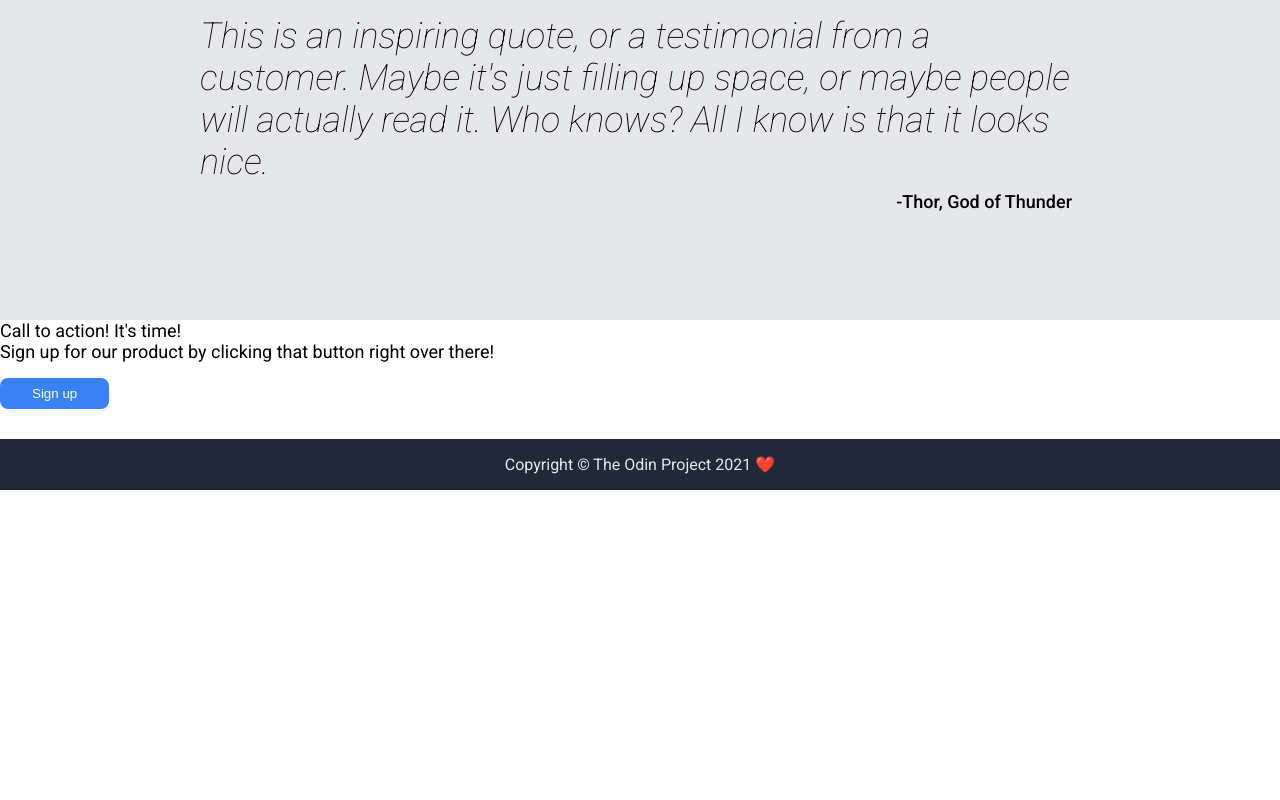
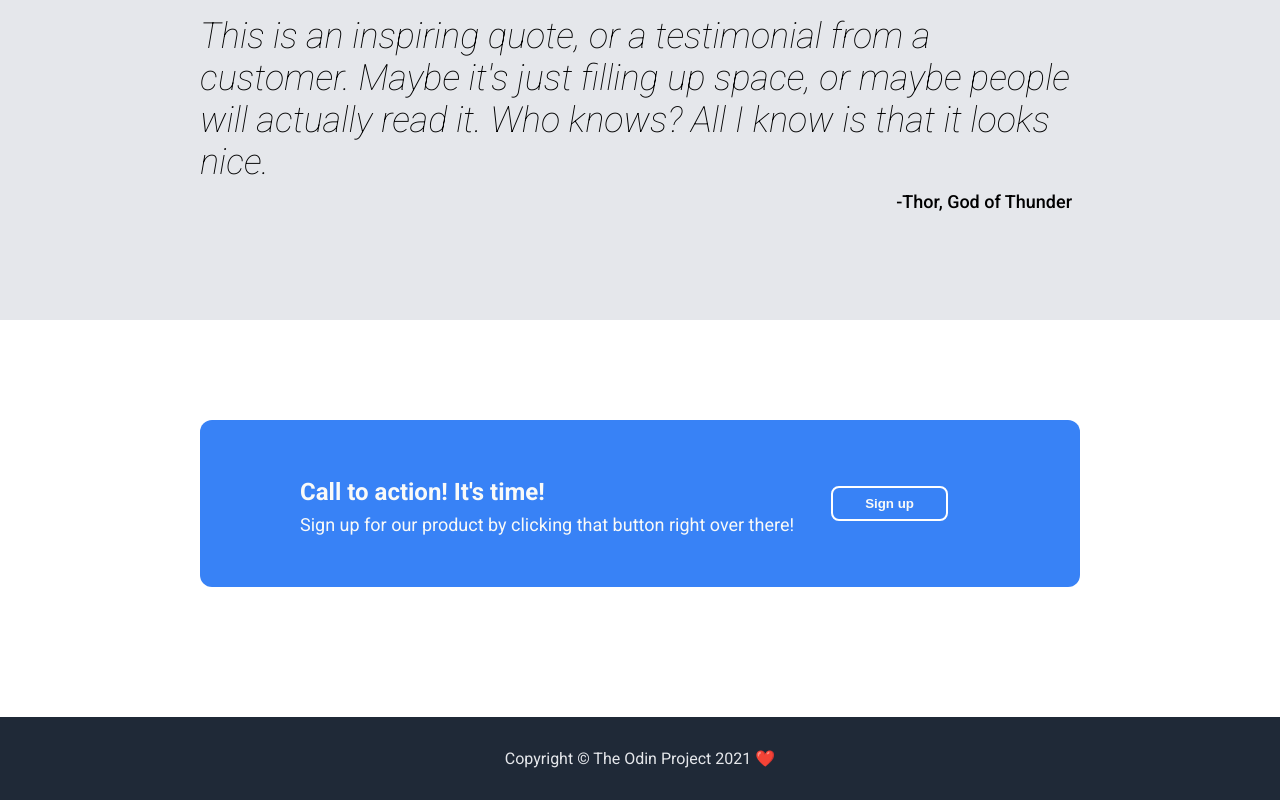
Before and after one commit to bruixeta/landing-page, a plain HTML site: page index.html in a window 1280 px wide. Shown: the part 1180-1980 px from the top of the page. Before the commit the page ends 1670 px from the top, so only its background shows below. Drawn offline with Linux system fonts and the light colour scheme.

Commit message:
Style sign-up container with flexbox

```diff
--- a/style.css
+++ b/style.css
@@ -144,11 +144,37 @@ body {
     padding: 8px;
   }
 
+ .sign-up-container {
+    background-color: #3882F6;
+    padding: 50px 100px;
+    margin: 100px 200px;
+    color: #F9FAF8;
+    display: flex;
+    justify-content: space-between;
+    border-radius: 12px;
+ }
+
+  .sign-up-title {
+    font-size: 24px;
+    font-weight: 600;
+    padding: 8px 0;
+  }
+
+  .sign-up-container button {
+    border: 2px white solid;
+    border-radius: 8px;
+    padding: 8px 32px;
+    margin: 16px 32px;
+    max-height: 60px;
+    font-weight: 700;
+  }
+
+
   .footer {
     background-color: #1F2937;
     color: #E5E7EB;
     font-size: 16px;
     margin: 30px 0 0 0;
-    padding: 16px;
+    padding: 32px;
     text-align: center;
   }
```
